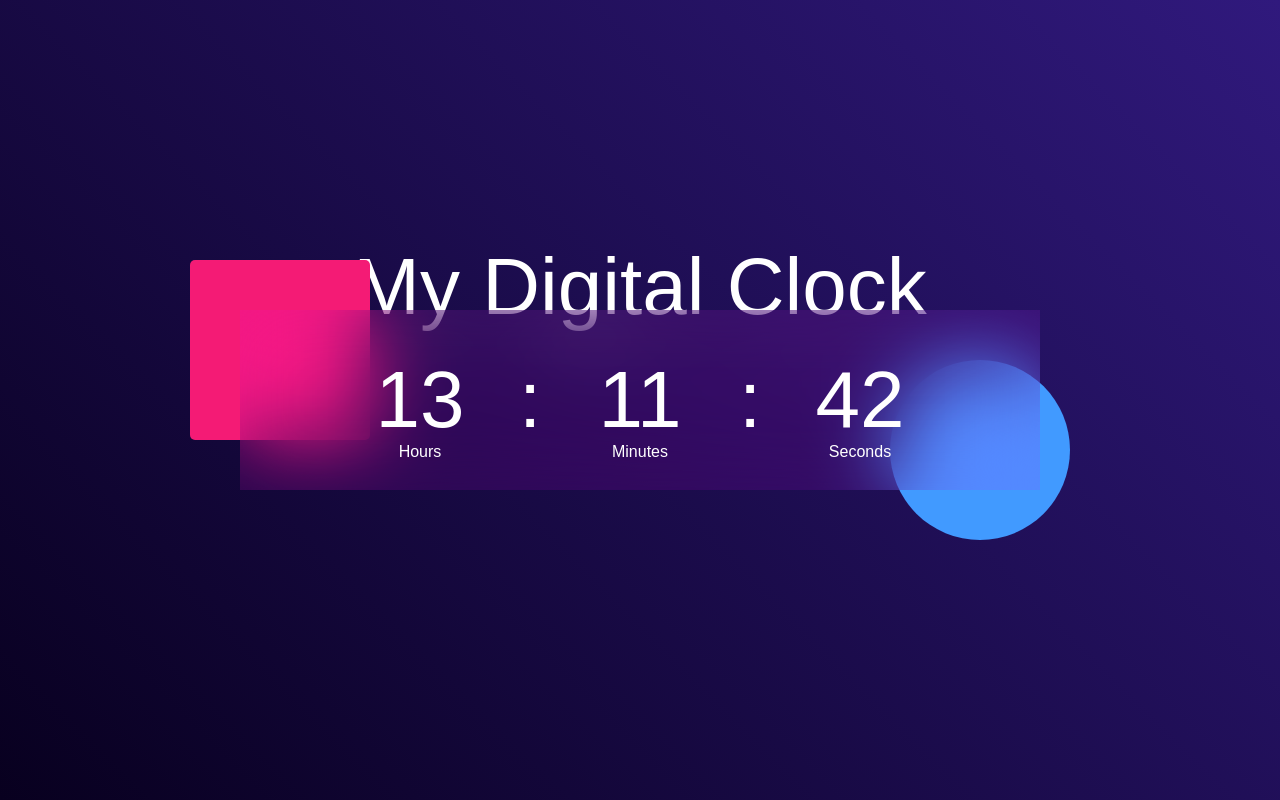
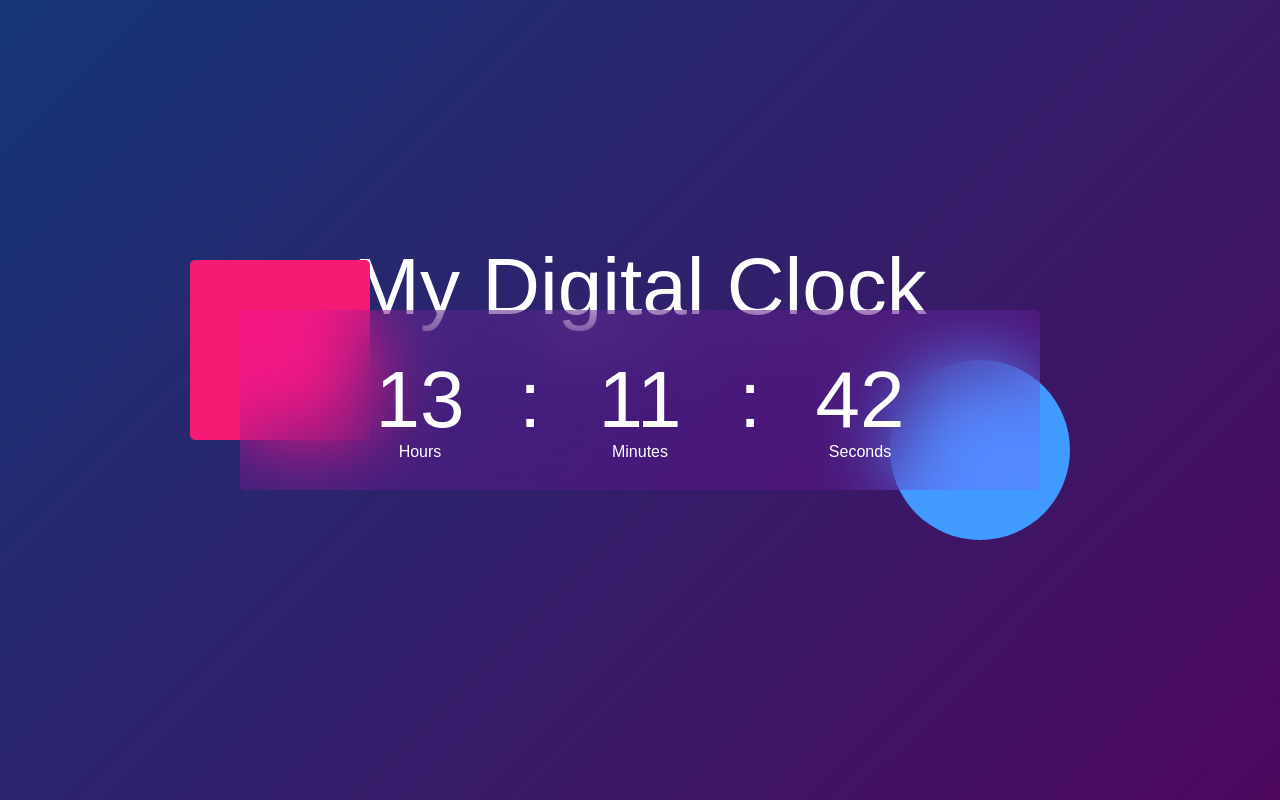
Before and after one commit to Musti-007/DigitalClock, a plain HTML site: page index.html in a window 1280 px wide. Drawn offline with Linux system fonts and the light colour scheme.

Commit message:
some minor design changes

```diff
--- a/style.css
+++ b/style.css
@@ -7,7 +7,8 @@
 .hero {
   width: 100%;
   min-height: 100vh;
-  background: linear-gradient(45deg, #08001f, #30197d);
+  /* background: linear-gradient(45deg, #08001f, #30197d); */
+  background: linear-gradient(135deg, #153677, #4e085f);
   color: #fff;
   position: relative;
 }
@@ -27,6 +28,7 @@
   top: 50%;
   left: 50%;
   transform: translate(-50%, -50%);
+  /* border-radius: 50px; */
 }
 
 .container::before {
@@ -59,6 +61,7 @@
   align-items: center;
   justify-content: center;
   backdrop-filter: blur(40px);
+  border-radius: 5px;
 }
 .clock span {
   font-size: 80px;
```
Also changed, not shown: 1 other file.
